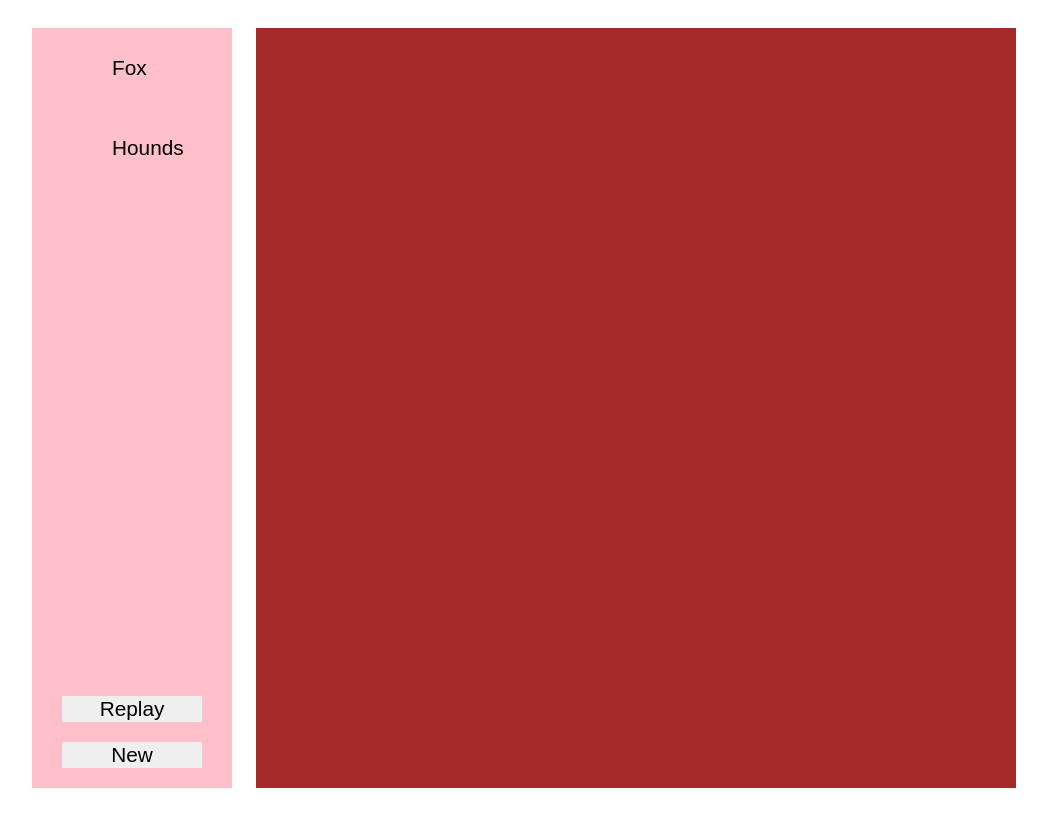
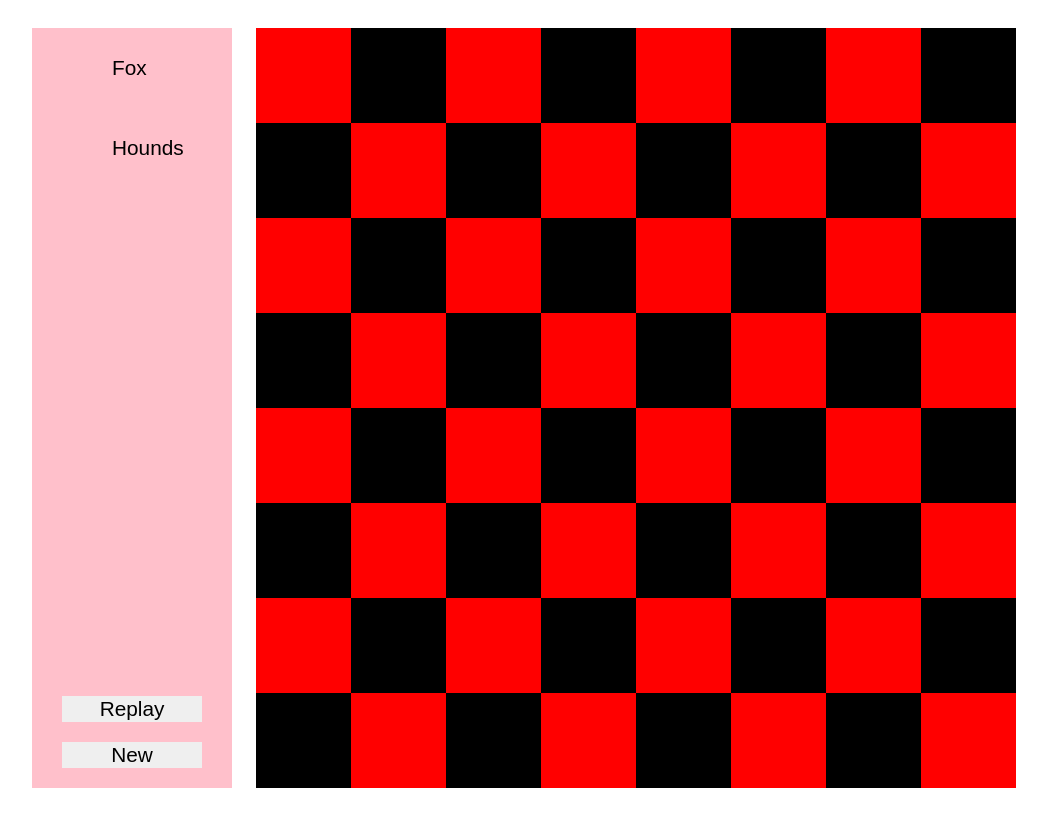
Before and after one commit to EdwardKinley/Fox-and-hounds, a plain HTML site: page index.html in a window 1280 px wide. Shown: the whole page, without its empty margins (116-1163 px from the left). Drawn offline with Linux system fonts and the light colour scheme.

Commit message:
adds spaces to board

```diff
--- a/js/fox_and_hounds.js
+++ b/js/fox_and_hounds.js
@@ -23,7 +23,18 @@ document.addEventListener('DOMContentLoaded', () => {
   }
 
   function addSpaces() {
-
+    for (i=0; i<8; i++) {
+      const row = document.querySelector(`#row${i}`);
+      for (j=0; j<8; j++) {
+        const space = document.createElement('div');
+        space.className = 'space';
+        space.id = `space${i}${j}`;
+        space.style.width = `${100/8}%`;
+        row.appendChild(space);
+        if ((i+j)%2 == 0) { space.style.backgroundColor = 'red'; }
+        else if ((i+j)%2 == 1) { space.style.backgroundColor = 'black'; }
+      }
+    }
   }
 
 })
--- a/main.css
+++ b/main.css
@@ -92,3 +92,11 @@ button:hover {
   background-color: brown;
   width: 100%;
 }
+
+.space {
+  display: flex;
+  justify-content: center;
+  align-items: center;
+  height: 100%;
+  /* background-color: red; */
+}
```
